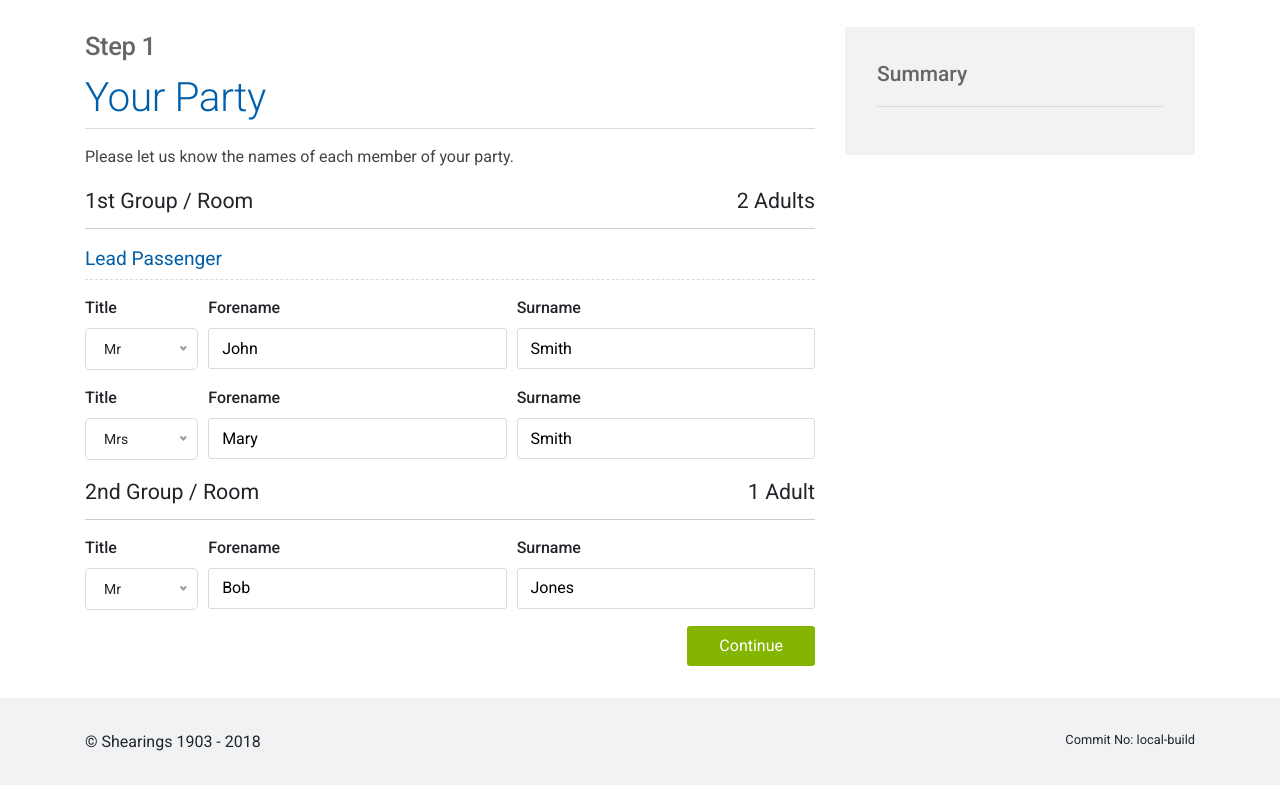
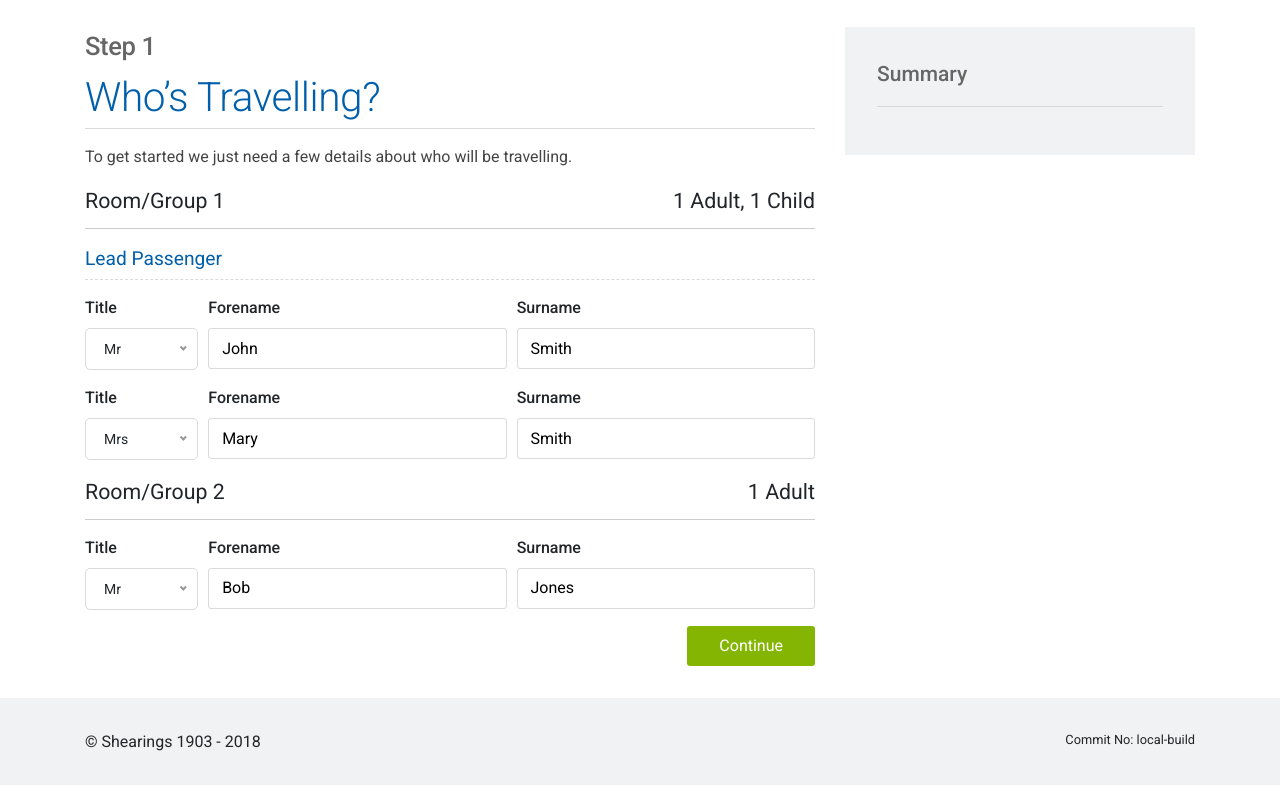
Before and after one commit to jevkid/shbooking, a PHP site: page / in a window 1280 px wide. Shown: the part 220-1005 px from the top of the page. Run offline with PHP 8.4, Linux system fonts and the light colour scheme; style sheets or scripts are compiled from the project's sources; some libraries are stand-ins or nearby versions.

Commit message:
Added final text to steps

```diff
--- a/index.php
+++ b/index.php
@@ -59,7 +59,7 @@
 						<button type="button" data-current-step="1">Continue</button>
 					</div>
 					<div class="pull-left">
-						<a href="#" class="back-button hidden" data-previous-step>Back</a>
+						<a href="#" class="back-button btn secondary hidden" data-previous-step>Back</a>
 					</div>
 					<div data-alert class="col-8 alert alert-warning text-left hidden">Please ensure you have filled out all required fields.</div>
 				</div>
--- a/partial_views/accommodation-5.php
+++ b/partial_views/accommodation-5.php
@@ -6,7 +6,7 @@
 </div>
 <div class="row">
 	<div class="col-12">
-		<p class="section-intro">Lorem ipsum dolor sit amet, consectetur adipiscing elit. In vitae tincidunt justo. Nam sed maximus leo. Donec facilisis, risus id euismod laoreet, tortor ante ornare turpis, vitae interdum ante nibh id ipsum. Aliquam in tellus tristique, porta orci eu, faucibus elit.</p>
+		<p class="section-intro">Select which room you would like to stay in throughout your holiday, whether that’s a standard room or an upgrade to something more luxurious. </p>
 	</div>
 </div>
 
@@ -40,7 +40,7 @@
 				<div class="option">
 					<div class="row">
 						<div class="col-12 col-md-3">
-							<input type="radio" name="group1-joiningoption" checked="checked" data-id="0" value="Captain's Cabin"> <label>Captain's Cabin</label>
+							<input type="radio" name="group1-roomoption" checked="checked" data-id="0" value="Captain's Cabin"> <label>Captain's Cabin</label>
 							<p class="price">+ £45 per night</p>
 						</div>
 						<div class="col-12 col-md-9">
@@ -58,7 +58,7 @@
 				<div class="option">
 					<div class="row">
 						<div class="col-12 col-md-3">
-							<input type="radio" name="group1-joiningoption" data-id="1" value="Beethoven's Cabin"> <label>Beethoven's Cabin</label>
+							<input type="radio" name="group1-roomoption" data-id="1" value="Beethoven's Cabin"> <label>Beethoven's Cabin</label>
 							<p class="price">+ £22 per night</p>
 						</div>
 						<div class="col-12 col-md-9">
@@ -76,7 +76,7 @@
 				<div class="option active">
 					<div class="row">
 						<div class="col-12 col-md-3">
-							<input type="radio" name="group1-joiningoption" data-id="2" checked="checked" value="Chopin Cabin"> <label>Chopin Cabin</label>
+							<input type="radio" name="group1-roomoption" data-id="2" checked="checked" value="Chopin Cabin"> <label>Chopin Cabin</label>
 							<p class="price">Included</p>
 						</div>
 						<div class="col-12 col-md-9">
@@ -99,7 +99,7 @@
 		<div class="col-12">
 			<div class="hidden-section-header">
 				<div class="row">
-					<div class="col-9"><p>Extras for MS Serenade 2</p></div>
+					<div class="col-9"><p>Would you like to add anything to your stay?</p></div>
 					<div class="col-3 text-right"><button class="secondary show-extras">Show Extras</button></div>
 				</div>
 			</div>
@@ -117,7 +117,7 @@
 		</div>
 	</div>
 	<div class="row">
-		<div class="col-12"><p>We can't guarantee special requests can be met, but we're happy to see what we can do. <a data-action="open-requests">Request special room requests.</a></p>
+		<div class="col-12"><p>If you have a special request for your room we’ll do everything we can, although we can’t guarantee all request will be met. <a data-action="open-requests">Click here to tell us your requests.</a></p>
 		</div>
 	</div>
 	<div class="special-requirements">
--- a/partial_views/accommodation-6.php
+++ b/partial_views/accommodation-6.php
@@ -6,7 +6,7 @@
 </div>
 <div class="row">
 	<div class="col-12">
-		<p class="section-intro">Lorem ipsum dolor sit amet, consectetur adipiscing elit. In vitae tincidunt justo. Nam sed maximus leo. Donec facilisis, risus id euismod laoreet, tortor ante ornare turpis, vitae interdum ante nibh id ipsum. Aliquam in tellus tristique, porta orci eu, faucibus elit.</p>
+		<p class="section-intro">Select which room you would like to stay in throughout your holiday, whether that’s a standard room or an upgrade to something more luxurious. </p>
 	</div>
 </div>
 
@@ -40,7 +40,7 @@
 				<div class="option">
 					<div class="row">
 						<div class="col-12 col-md-3">
-							<input type="radio" name="group2-joiningoption" checked="checked" data-id="0" value="Captain's Cabin"> <label>Captain's Cabin</label>
+							<input type="radio" name="group2-roomoption" checked="checked" data-id="0" value="Captain's Cabin"> <label>Captain's Cabin</label>
 							<p class="price">+ £45 per night</p>
 						</div>
 						<div class="col-12 col-md-9">
@@ -58,7 +58,7 @@
 				<div class="option">
 					<div class="row">
 						<div class="col-12 col-md-3">
-							<input type="radio" name="group2-joiningoption" data-id="1" value="Beethoven's Cabin"> <label>Beethoven's Cabin</label>
+							<input type="radio" name="group2-roomoption" data-id="1" value="Beethoven's Cabin"> <label>Beethoven's Cabin</label>
 							<p class="price">+ £22 per night</p>
 						</div>
 						<div class="col-12 col-md-9">
@@ -76,7 +76,7 @@
 				<div class="option active">
 					<div class="row">
 						<div class="col-12 col-md-3">
-							<input type="radio" name="group2-joiningoption" data-id="2" checked="checked" value="Chopin Cabin"> <label>Chopin Cabin</label>
+							<input type="radio" name="group2-roomoption" data-id="2" checked="checked" value="Chopin Cabin"> <label>Chopin Cabin</label>
 							<p class="price">Included</p>
 						</div>
 						<div class="col-12 col-md-9">
@@ -99,7 +99,7 @@
 		<div class="col-12">
 			<div class="hidden-section-header">
 				<div class="row">
-					<div class="col-9"><p>Extras for MS Serenade 2</p></div>
+					<div class="col-9"><p>Would you like to add anything to your stay?</p></div>
 					<div class="col-3 text-right"><button class="secondary show-extras">Show Extras</button></div>
 				</div>
 			</div>
@@ -117,7 +117,7 @@
 		</div>
 	</div>
 	<div class="row">
-		<div class="col-12"><p>We can't guarantee special requests can be met, but we're happy to see what we can do. <a data-action="open-requests">Request special room requests.</a></p>
+		<div class="col-12"><p>If you have a special request for your room we’ll do everything we can, although we can’t guarantee all request will be met. <a data-action="open-requests">Click here to tell us your requests.</a></p>
 		</div>
 	</div>
 	<div class="special-requirements">
--- a/partial_views/coach-3.php
+++ b/partial_views/coach-3.php
@@ -1,10 +1,10 @@
 <div class="row">
     <div class="col-12">
 		<p class="step-title">Step 2</p>
-		<p class="step-section-title">Seat Selection</p>
+		<p class="step-section-title">Coach Seat Selection</p>
     </div>
     <div class="col-12">
-        <p class="section-header">Select your seats to Amsterdam</p>
+        <p class="section-header">Please select your seats for the coach to XXX</p>
     </div>
     <div class="col-12">
         <p>Select a seat for
@@ -51,7 +51,7 @@
             <div class="col-6">
                 <div class="vantage-info">
                     <div class="vantage-title">Vantage Seats</div>
-                    <div class="vantage-text">Our vantage seats premium seating can offer exceptional views</div>
+                    <div class="vantage-text">Our vantage seats offer premium seating at the front of the coach, giving you the best views on board. </div>
                 </div>
             </div>
             <div class="col-4 customer">
--- a/partial_views/guestDetails-7.php
+++ b/partial_views/guestDetails-7.php
@@ -2,7 +2,7 @@
 	<div class="col-12">
 		<p class="step-title">Step 4</p>
 		<p class="step-section-title">Guest Details</p>
-        <p>Lorem ipsum dolor sit amet, consectetur adipiscing elit. Donec vitae imperdiet lectus. Nulla facilisi. Duis ac dolor et orci varius dignissim et nec dui. </p>
+        <p>We just need a bit more information about each of the guests who are travelling.</p>
         <p class="text-right"><span class="required">*</span> Indicates a required field</p>
 	</div>
 </div>
--- a/partial_views/joining-point-lookup.php
+++ b/partial_views/joining-point-lookup.php
@@ -1,27 +1,15 @@
 <div class="row">
 	<div class="col-12">
 		<p class="step-title">Step 2</p>
-		<p class="step-section-title">Travel</p>
+		<p class="step-section-title">Travel - Joining Points</p>
 	</div>
 </div>
-<div class="row form-row">
-	<div class="col-12">
-		<p class="subtitle">Enter your postcode to find nearest joining points</p>
-		<input type="text" style="width: 50%"> <button>Lookup</button>
-	</div>
-</div>
+<div class="joining-details">
     <div class="row form-row">
         <div class="col-12">
             <p class="form-section-title">Outward Journey</p>
         </div>
-    <div class="col-12 col-md-6">
-        <label for="">Select Area</label>
-        <select>
-            <option value="">Please Select</option>
-            <option value="">Wigan</option>
-        </select>
-    </div>
-    <div class="col-12 col-md-6">
+        <div class="col-12">
             <label for="">We will pick you up from</label>
             <select>
                 <option value="">Please Select</option>
@@ -29,7 +17,7 @@
             </select>
         </div>
     </div>
-<div class="outward-info">
+    <div class="outward-info hidden">
         <div class="row form-row">
             <div class="col-12 form-row">
                 Wigan, Greater Manchester<br>
@@ -47,22 +35,15 @@
         <div class="col-12">
             <p class="form-section-title">Return Journey</p>
         </div>
-    <div class="col-12 col-md-6">
+        <div class="col-12">
             <label for="">Select Area</label>
             <select>
                 <option value="">Please Select</option>
-            <option value="">Wigan</option>
-        </select>
-    </div>
-    <div class="col-12 col-md-6">
-    <label for="">We will return you back to</label>
-        <select>
-            <option value="">Please Select</option>
-            <option value="">Wigan Bus Station at 23:17</option>
+                <option value="">Wigan Bus Station at 15:00</option>
             </select>
         </div>
     </div>
-<div class="return-info">
+    <div class="return-info hidden">
         <div class="row form-row">
             <div class="col-12 form-row">
                 Wigan, Greater Manchester<br>
@@ -76,4 +57,4 @@
             </div>
         </div>
     </div>
-<br><Br>
+</div>
--- a/partial_views/joiningPoint-2.php
+++ b/partial_views/joiningPoint-2.php
@@ -7,7 +7,7 @@
 <div class="row">
 	<div class="col-12">
 		<p class="subtitle">How would you like to join your holiday?</p>
-		<p class="section-intro">Lorem ipsum dolor sit amet, consectetur adipiscing elit. In vitae tincidunt justo. Nam sed maximus leo. Donec facilisis, risus id euismod laoreet, tortor ante ornare turpis, vitae interdum ante nibh id ipsum. <br><br>Aliquam in tellus tristique, porta orci eu, faucibus elit. In ac mi sodales, eleifend magna ac, gravida turpis. Nulla dolor urna, ultrices eu lacus eget, laoreet laoreet quam. Duis orci dolor, lacinia sit amet pretium eu, semper in velit. Pellentesque imperdiet auctor massa non gravida. Duis vitae turpis ante.</p>
+		<p class="section-intro">We have three easy ways for you to join your Shearings holiday, ensuring your travel arrangements are most suitable for you. Find out about our tour connect, direct connect and home connect options below and choose the one that work’s best for you. </p>
 	</div>
 </div>
 <div class="row">
@@ -17,15 +17,25 @@
 			<div class="option">
 				<div class="row">
 					<div class="col-12 col-md-3">
-						<input type="radio" data-radio-option="Joining Point" name="joiningoption" value="joining-point"> <label>Joining Point</label>
+						<input type="radio" data-radio-option="Joining Point" name="joiningoption" value="joining-point"> <label>Tour Connect</label>
 						<p class="price">Free</p>
 					</div>
 					<div class="col-12 col-md-9">
-						<p>Make your way to one of our 300+ local joining points to start your trip, where you'll board your lorus epsum. After a short trip, you'll reach your main departure point.</p>
+						<p>Our FREE tour connect service makes it so easy to start your holiday. Simply select from hundreds of local joining points then make your way to your chose point for the time specified on your travel documents. Our coaches will pick you up and take you to our main interchanges to board your holiday coach.</p>
 					</div>
 				</div>
 			</div>
-
+			<div class="option">
+				<div class="row">
+					<div class="col-12 col-md-3">
+						<input type="radio" data-radio-option="Direct Connect" name="joiningoption" value="direct-connect"> <label>Direct Connect</label>
+						<p class="price">Free</p>
+					</div>
+					<div class="col-12 col-md-9">
+						<p>If it’s more convenient for you, you can make your own way to one of our coach interchanges and join your holiday coach directly. Car parking is available at the interchanges and is pre-bookable in the extras step.</p>
+					</div>
+				</div>
+			</div>
 			<div class="option">
 				<div class="row">
 					<div class="col-12 col-md-3">
@@ -34,23 +44,10 @@
 					</div>
 					<div class="col-12 col-md-9">
 						<span class="popular">Popular <i class="fa fa-star" aria-hidden="true"></i></span>
-						<p>Take the stress out of travel. We'll come to your home and collect you, transferring you to our lorus epsum at the nearest joining point or main departure point.</p>
+						<p>Our home connect service picks you up at your front door and brings you back at the end of your holiday. We service over 1800 postcode areas and we’ll give you a 30 minute pick up window on the date of your departure. </p>
 					</div>
 				</div>
 			</div>
-
-			<div class="option">
-				<div class="row">
-					<div class="col-12 col-md-3">
-						<input type="radio" data-radio-option="Direct Connect" name="joiningoption" value="direct-connect"> <label>Direct Connect</label>
-						<p class="price">Free</p>
-					</div>
-					<div class="col-12 col-md-9">
-						<p>Make your own way to the departure point for your trip. Ideal for lorus epsum.</p>
-					</div>
-				</div>
-			</div>
-
 		</div>
 	</div>
 </div>
--- a/partial_views/payment-9.php
+++ b/partial_views/payment-9.php
@@ -32,8 +32,8 @@
     <div class="row">
         <div class="col-12">
             <p>We’d love to send you details of offers, products and the latest information. We’ll always treat your personal detail with the upmost care and will never sell them to other companies for marketing purposes.</p>
-            <input type="checkbox" style="width:auto;"> <label style="width:auto; display: inline;">Please tick here if you wish to be kept up to date on our fantastic offers, news and updates by email</label>
-            <input type="checkbox" style="width:auto;"> <label style="width:auto; display: inline;">I agree to the <a href="#">Privacy Policy</a> and <a href="#">Terms and conditions</a></label>
+            <input type="checkbox" style="width:auto;" id="offersoptin"> <label for="offersoptin" style="width:auto; display: inline;">Please tick here if you wish to be kept up to date on our fantastic offers, news and updates by email</label><br>
+            <input type="checkbox" style="width:auto;" id="agreepolicyandterms"> <label for="agreepolicyandterms" style="width:auto; display: inline;">I agree to the <a href="#">Privacy Policy</a> and <a href="#">Terms and conditions</a></label>
         </div>
     </div>
 </div>
--- a/partial_views/yourParty-1.php
+++ b/partial_views/yourParty-1.php
@@ -1,15 +1,15 @@
 <div class="row">
 	<div class="col-12">
 		<p class="step-title">Step 1</p>
-		<p class="step-section-title">Your party</p>
-		<p>Please let us know the names of each member of your party.</p>
+		<p class="step-section-title">Who’s travelling?</p>
+		<p>To get started we just need a few details about who will be travelling.</p>
 	</div>
 	<div class="col-12">
 		<section data-id="groupone" data-parent="group">
 			<div class="section-header">
 				<div class="row">
-					<div class="col-6">1st Group / Room</div>
-					<div class="col-6 text-right">2 Adults</div>
+					<div class="col-6">Room/Group 1</div>
+					<div class="col-6 text-right">1 Adult, 1 Child</div>
 				</div>
 			</div>
 
@@ -69,7 +69,7 @@
 		<section data-id="grouptwo" data-parent="group">
 			<div class="section-header">
 				<div class="row">
-					<div class="col-6">2nd Group / Room</div>
+					<div class="col-6">Room/Group 2</div>
 					<div class="col-6 text-right">1 Adult</div>
 				</div>
 			</div>
--- a/src/sass/_defaults.scss
+++ b/src/sass/_defaults.scss
@@ -318,7 +318,7 @@ button{
 		.price{
 			color: $green;
 			font-weight: 500;
-			margin-left: 1.4rem;
+			margin-left: 1.8rem;
 		}
 
 		&.active{
```
Lines whose indentation alone changed are shown as unchanged.
